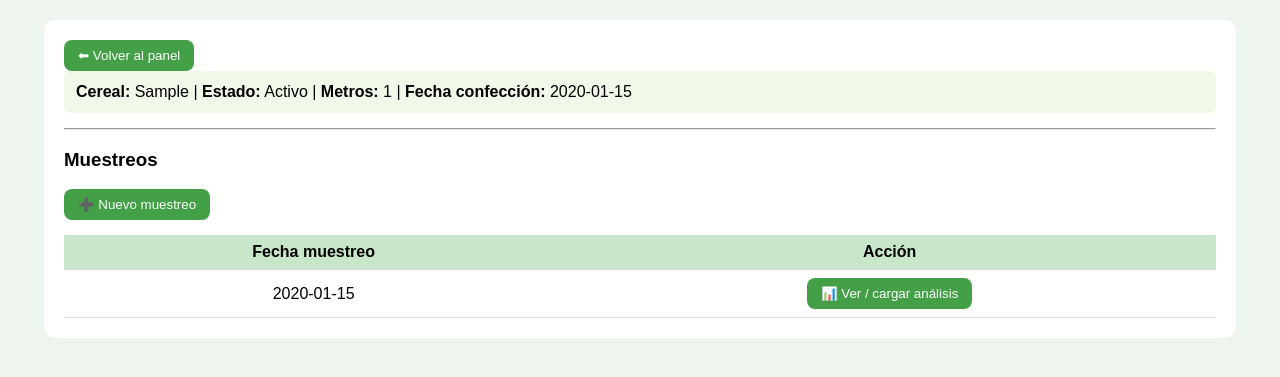
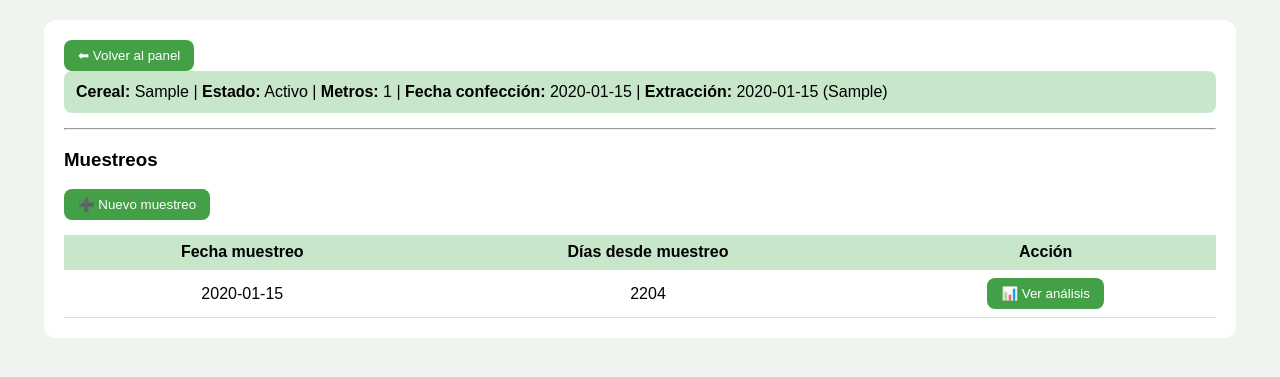
Before and after one commit to ndepetris1-oss/silobolsas-app, a Flask app: a page that uses templates/silo.html in a window 1280 px wide. Shown: the part 51-428 px from the top of the page. Run offline with Flask 3, Linux system fonts and the light colour scheme; tables that the repository leaves empty hold one stand-in row (values such as "Sample post").

Commit message:
Update silo.html

```diff
--- a/templates/silo.html
+++ b/templates/silo.html
@@ -9,21 +9,21 @@
 body{
   font-family:Arial;
   background:#eef5ee;
-  margin:0;
+  margin:0
 }
 header{
   background:#2e7d32;
   color:white;
   padding:14px;
   font-size:20px;
-  text-align:center;
+  text-align:center
 }
 .container{
   width:90%;
   margin:20px auto;
   background:white;
   padding:20px;
-  border-radius:12px;
+  border-radius:12px
 }
 button{
   background:#43a047;
@@ -31,52 +31,54 @@ button{
   border:none;
   border-radius:8px;
   padding:8px 14px;
-  cursor:pointer;
+  cursor:pointer
 }
 button:hover{background:#2e7d32}
+.info{
+  background:#f1f8e9;
+  padding:12px;
+  border-radius:8px;
+  margin-bottom:15px
+}
+.estado-activo{background:#c8e6c9}
+.estado-parcial{background:#fff3cd}
+.estado-extraido{background:#e0e0e0;color:#555}
 table{
   width:100%;
   border-collapse:collapse;
-  margin-top:15px;
+  margin-top:15px
 }
 th,td{
   border-bottom:1px solid #ddd;
   padding:8px;
-  text-align:center;
+  text-align:center
 }
-th{
-  background:#c8e6c9;
-}
-.info{
-  background:#f1f8e9;
-  padding:12px;
-  border-radius:8px;
-  margin-bottom:15px;
-}
-.alerta{
+th{background:#c8e6c9}
+.alert{
   background:#fff3cd;
   padding:10px;
   border-radius:8px;
-  margin-bottom:15px;
+  margin:10px 0
 }
 </style>
 </head>
 
 <body>
 
-<header>
-  SILO · {{ silo.numero_qr }}
-</header>
+<header>SILO · {{ silo.numero_qr }}</header>
 
 <div class="container">
 
 <button onclick="location.href='/panel'">⬅ Volver al panel</button>
 
-<div class="info">
+<div class="info estado-{% if silo.estado=='Activo' %}activo{% elif silo.estado=='Extracción parcial' %}parcial{% else %}extraido{% endif %}">
   <b>Cereal:</b> {{ silo.cereal }} |
   <b>Estado:</b> {{ silo.estado }} |
   <b>Metros:</b> {{ silo.metros }} |
   <b>Fecha confección:</b> {{ silo.fecha_confeccion }}
+  {% if silo.fecha_extraccion %}
+    | <b>Extracción:</b> {{ silo.fecha_extraccion }} ({{ silo.tipo_extraccion }})
+  {% endif %}
 </div>
 
 <hr>
@@ -84,17 +86,20 @@ th{
 <h3>Muestreos</h3>
 
 {% if not muestreos %}
-  <div class="alerta">
+  <div class="alert">
     ⚠️ Este silo aún no tiene muestreos cargados.
   </div>
 {% endif %}
 
+{% if silo.estado != 'Extraído' %}
 <button onclick="nuevoMuestreo()">➕ Nuevo muestreo</button>
+{% endif %}
 
 <table>
 <thead>
 <tr>
   <th>Fecha muestreo</th>
+  <th>Días desde muestreo</th>
   <th>Acción</th>
 </tr>
 </thead>
@@ -102,9 +107,10 @@ th{
 {% for m in muestreos %}
 <tr>
   <td>{{ m.fecha_muestreo }}</td>
+  <td>{{ m.dias_desde }}</td>
   <td>
     <button onclick="location.href='/muestreo/{{ m.id }}'">
-      📊 Ver / cargar análisis
+      📊 Ver análisis
     </button>
   </td>
 </tr>
@@ -119,12 +125,8 @@ function nuevoMuestreo(){
   fetch("/api/nuevo_muestreo",{
     method:"POST",
     headers:{ "Content-Type":"application/json" },
-    body: JSON.stringify({ qr: "{{ silo.numero_qr }}" })
-  })
-  .then(res => {
-    if(res.ok) location.reload();
-    else alert("Error al crear muestreo");
-  });
+    body:JSON.stringify({ qr:"{{ silo.numero_qr }}" })
+  }).then(()=>location.reload());
 }
 </script>
 
```
